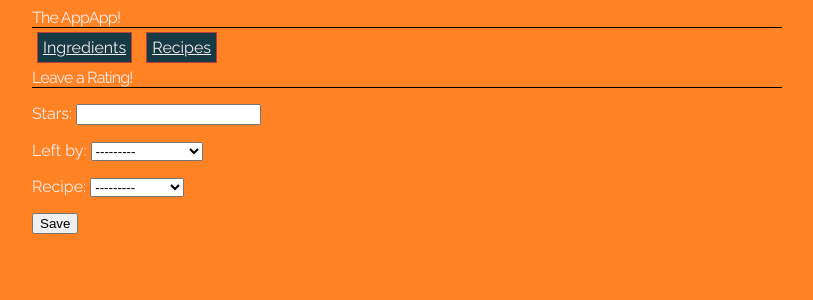
After one commit to itspancakeman/AppApp, a Django app: page /ratings/new in a window 1280 px wide. The commit adds this page. Shown: the top 300 px of the page, without its empty margins (233-1046 px from the left). Run offline with Django 5.2, Linux system fonts and the light colour scheme; data comes from the database, SQL or seed files in the repository; some web fonts are replaced.

Commit message:
feat: ratings can now be added

```diff
--- a/appapp/forms.py
+++ b/appapp/forms.py
@@ -1,5 +1,5 @@
 from django import forms
-from .models import Ingredient, Recipe
+from .models import Ingredient, Recipe, Rating
 
 class IngredientForm(forms.ModelForm):
 
@@ -12,3 +12,9 @@ class RecipeForm(forms.ModelForm):
     class Meta:
         model = Recipe
         fields = ('name', 'created_by', 'ingredients')
+
+class RatingForm(forms.ModelForm):
+
+    class Meta:
+        model = Rating
+        fields = ('stars', 'left_by', 'recipe')
--- a/appapp/templates/appapp/ingredient_detail.html
+++ b/appapp/templates/appapp/ingredient_detail.html
@@ -5,9 +5,9 @@
 
 <h3>Recipes <a href="">(+)</a></h3>
 <ul>
-    {% for recipe in ingredient.recipes.all %}
+    {% for used_in in ingredient.used_in.all %}
     <li>
-        <a href="">{{ recipe.name }}</a>
+        <a href="">{{ ingredient.used_in }}</a>
     </li>
     {% endfor %}
 </ul>
--- /dev/null
+++ b/appapp/templates/appapp/rating_create.html
@@ -0,0 +1,7 @@
+{% extends 'appapp/base.html' %} {% block content %}
+<h1>Leave a Rating!</h1>
+<form method="POST" class="rating_form">
+    {% csrf_token %} {{ form.as_p }}
+    <button type="submit" class="save btn btn_default">Save</button>
+</form>
+{% endblock %}
--- a/appapp/templates/appapp/recipe_detail.html
+++ b/appapp/templates/appapp/recipe_detail.html
@@ -2,6 +2,7 @@
 <h4>{{ recipe.created_by }}</h4>
 <h4>{{ recipe.rating }}</h4>
 
+<a href="{% url 'rating_create' %}">Leave a rating!</a>
 <a href="{% url 'recipe_delete' pk=recipe.pk %}">Delete</a>
 
 <h3>Ingredients <a href="">(+)</a></h3>
--- a/appapp/urls.py
+++ b/appapp/urls.py
@@ -12,4 +12,5 @@ urlpatterns = [
     path('recipes/<int:pk>/edit', views.recipe_edit, name='recipe_edit'),
     path('ingredients/<int:pk>/delete', views.ingredient_delete, name='ingredient_delete'),
     path('recipes/<int:pk>/delete', views.recipe_delete, name='recipe_delete'),
+    path('ratings/new', views.rating_create, name='rating_create'),
 ]
--- a/appapp/views.py
+++ b/appapp/views.py
@@ -1,6 +1,6 @@
 from django.shortcuts import render, redirect
 
-from .forms import IngredientForm, RecipeForm
+from .forms import IngredientForm, RecipeForm, RatingForm
 
 from .models import Ingredient, Recipe
 
@@ -69,3 +69,13 @@ def ingredient_delete(request, pk):
 def recipe_delete(request, pk):
     Recipe.objects.get(id=pk).delete()
     return redirect('recipe_list')
+
+def rating_create(request):
+    if request.method == 'POST':
+        form = RatingForm(request.POST)
+        if form.is_valid():
+            rating = form.save()
+            return redirect ('recipe_list', pk=rating.pk)
+    else:
+        form = RatingForm()
+    return render(request, 'appapp/rating_create.html', {'form': form})
```
